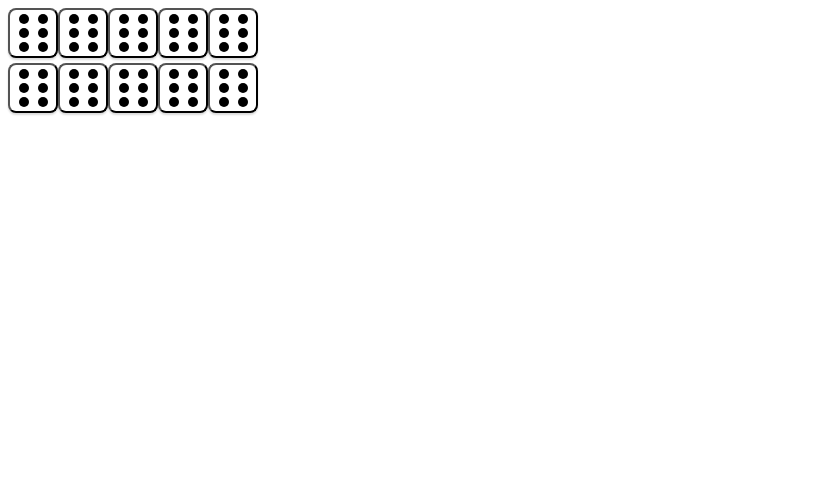
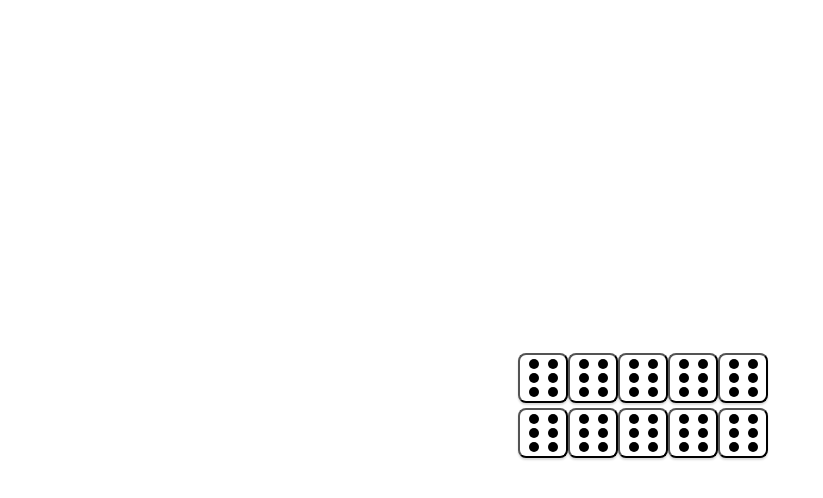
Before and after one commit to bitxplora/reactluckycast, a React (Vite) app: page / in a window 1280 px wide. Shown: the top 498 px of the page, without its empty margins (0-823 px from the left). Built offline with nearby package versions, Linux system fonts and the light colour scheme.

Commit message:
Added styles to the root content to center.

```diff
--- a/src/index.css
+++ b/src/index.css
@@ -97,3 +97,11 @@
   display: flex;
   flex-wrap: wrap;
 }
+
+#root {
+  min-height: 100vh;
+  min-width: 100vw;
+  display: flex;
+  justify-content: center;
+  align-items: center;
+}
```
